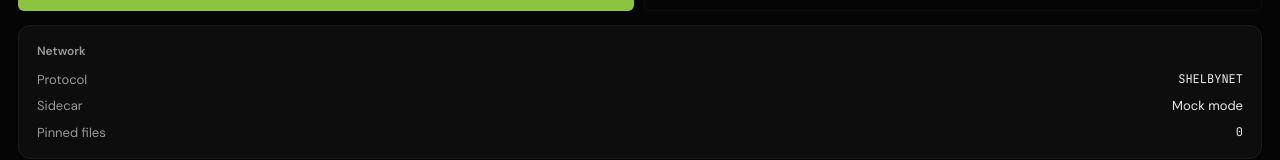
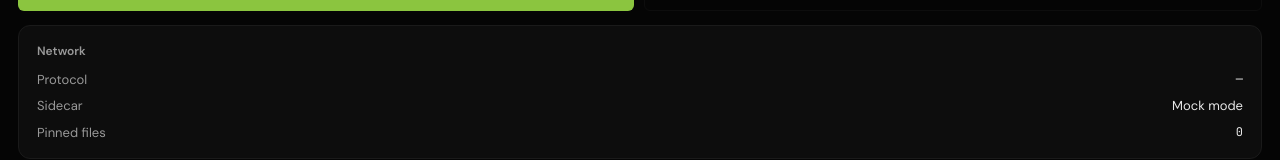
Before and after one commit to TaffForest/ShelDrive, a React (Vite) app: page / in a window 1280 px wide. Shown: the part 212-372 px from the top of the page. Built offline with nearby package versions, Linux system fonts and the light colour scheme.

Commit message:
Open Finder window on mount, fix FUSE-T volname error, fix initial UI state

```diff
--- a/src/components/TrayPanel.tsx
+++ b/src/components/TrayPanel.tsx
@@ -12,7 +12,7 @@ export function TrayPanel() {
   const [view, setView] = useState<"main" | "settings">("main");
   const [shelby, setShelby] = useState<ShelbyStatus>({
     connected: false,
-    network: "SHELBYNET",
+    network: "—",
     node_url: null,
   });
 
```
Also changed, not shown: 1 other file (tests, documents, lock files or other folders).
